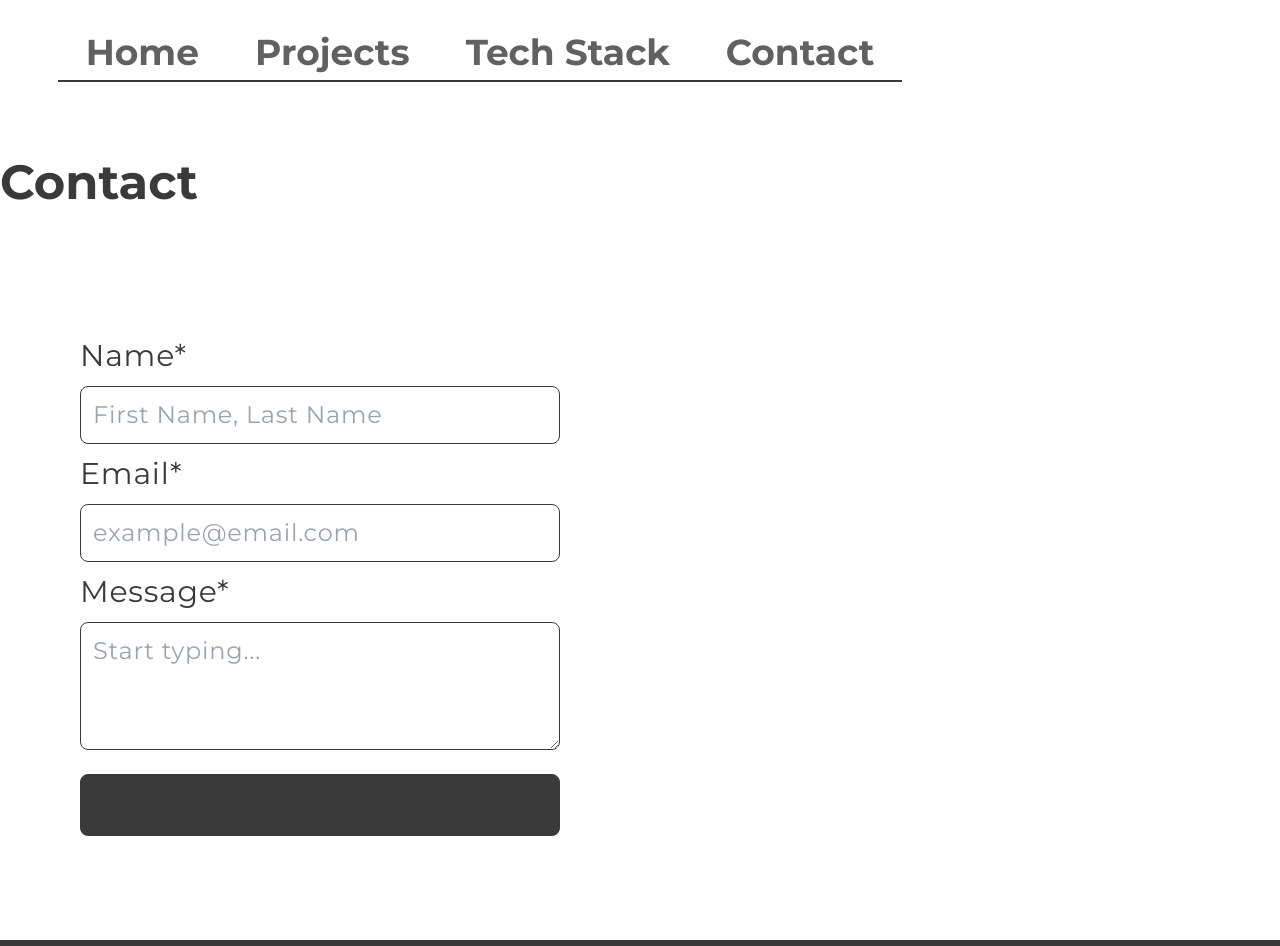
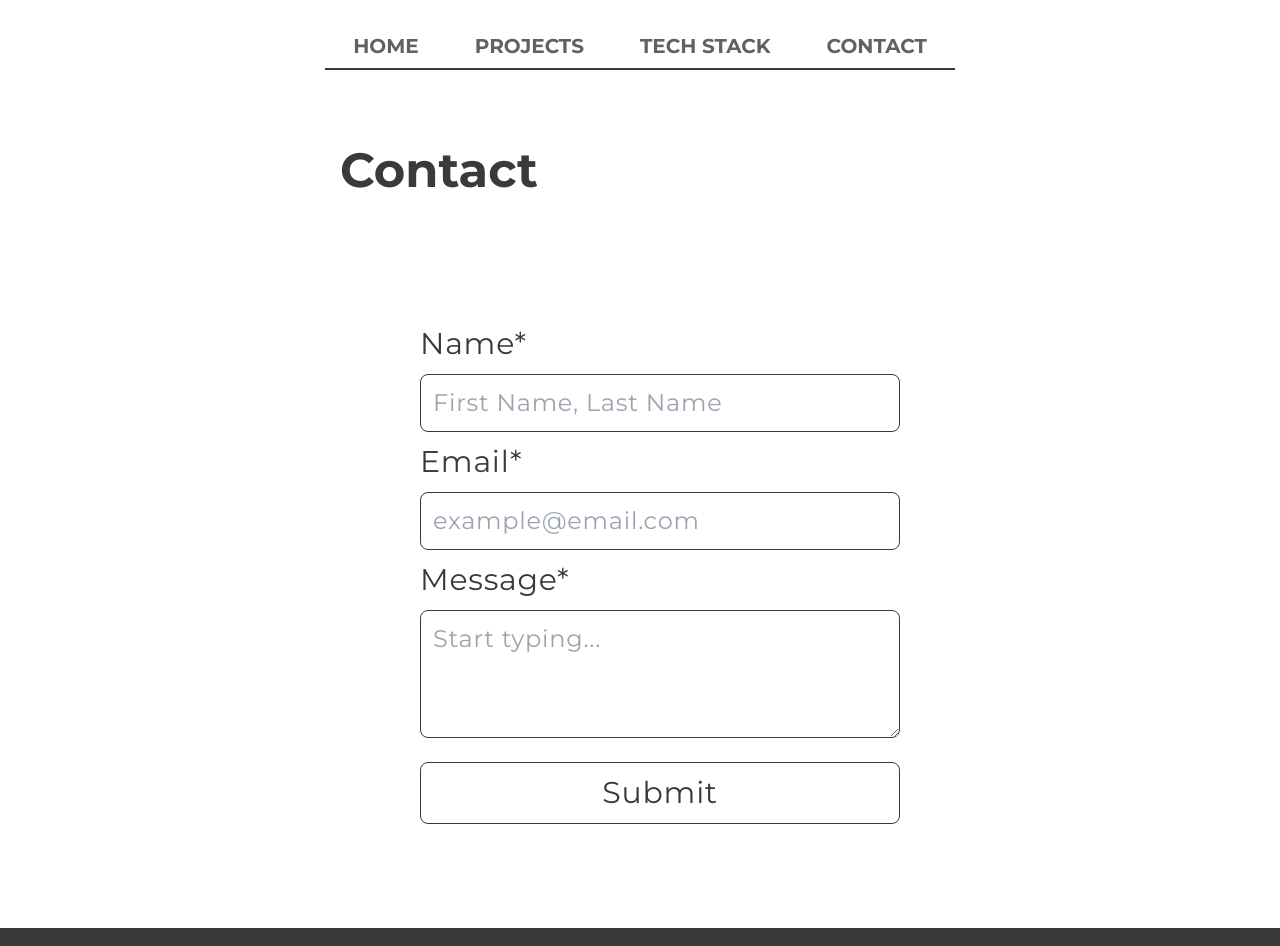
Before and after one commit to vitaliiptp/portfolio, a Next.js app: page /contact in a window 1280 px wide. Shown: the top 946 px of the page. Built offline with nearby package versions, Linux system fonts and the light colour scheme.

Commit message:
-updated bg image on home page

```diff
--- a/components/Footer.tsx
+++ b/components/Footer.tsx
@@ -3,7 +3,7 @@ import React from 'react';
 
 const Footer = () => {
     return (
-        <div className="w-full bg-dark-grey py-5">
+        <div className="w-full bg-grey py-5">
             <footer className="flex items-center justify-center">
                 <div className="flex justify-center">
                     <a href="https://github.com/vitaliiptp" target="_blank" rel="noopener noreferrer" >
--- a/components/Hamburger.tsx
+++ b/components/Hamburger.tsx
@@ -14,11 +14,11 @@ const Hamburger = ({active, setActive}: HamburgerProps) => {
     setActive(!active);
   };
 
-  const genericHamburgerLine = `h-1 w-6 my-0.5 rounded-full bg-erin transition ease transform duration-300`;
+  const genericHamburgerLine = `h-1 w-6 my-0.5 rounded-full bg-grey transition ease transform duration-300`;
 
   return (
     <button
-      className="flex flex-col justify-center items-center p-1 border-2 border-erin rounded group"
+      className="flex flex-col justify-center items-center p-1 border-2 border-grey rounded group"
       onClick={handleClick}
     >
       <div
--- a/components/Layout.tsx
+++ b/components/Layout.tsx
@@ -9,7 +9,7 @@ interface LayoutProps {
 const Layout = ({ children }: LayoutProps) => {
   return (
     <div>
-      <div>
+      <div className="flex flex-col items-center">
         <Navbar />
         <main>{children}</main>
         <Footer />
--- a/components/Navbar.tsx
+++ b/components/Navbar.tsx
@@ -6,8 +6,8 @@ const Navbar = () => {
   const [active, setActive] = useState(false);
 
   return (
-    <header className="sticky top-0 bg-grey lg:w-3/4">
-      <nav className="flex flex-col items-end py-3 sm:items-center text-b-xl sm:pr-0">
+    <header className="sticky top-0 w-full bg-white">
+      <nav className="flex flex-col items-end py-3 sm:items-center text-b sm:pr-0">
         <div className="py-3 sm:hidden">
           <Hamburger active={active} setActive={setActive} />
         </div>
@@ -20,25 +20,25 @@ const Navbar = () => {
             <Link href="/">
               <a className="pt-3 opacity-80 sm:py-0 sm:px-7 sm:py-2 hover:opacity-100 focus:border-b-4 focus:opacity-100"
               onClick={() => setActive(!active)}>
-                Home
+                HOME
               </a>
             </Link>
             <Link href="/projects">
               <a className="pt-3 opacity-80 sm:py-0 sm:px-7 sm:py-2 hover:opacity-100 focus:border-b-4 focus:opacity-100"
                  onClick={() => setActive(!active)}>
-                Projects
+                PROJECTS
               </a>
             </Link>
             <Link href="/technologies">
               <a className="pt-3 opacity-80 sm:py-0 sm:px-7 sm:py-2 hover:opacity-100 focus:border-b-4 focus:opacity-100"
                  onClick={() => setActive(!active)}>
-                Tech Stack
+                TECH STACK
               </a>
             </Link>
             <Link href="/contact">
               <a className="pt-3 opacity-80 sm:py-0 sm:px-7 sm:py-2 hover:opacity-100 focus:border-b-4 focus:opacity-100"
                  onClick={() => setActive(!active)}>
-                Contact
+                CONTACT
               </a>
             </Link>
           </div>
--- a/pages/index.tsx
+++ b/pages/index.tsx
@@ -2,20 +2,13 @@ import React from "react";
 
 const Home = () => {
   return (
-      <div>
-          <div className="flex, min-h-screen">
-              <div className="relative">
-                  <div>
-                      <img src='/assets/home-bgnd.png' alt="home-background" />
-                  </div>
-                  <div className="absolute bottom-0 left-0 h-48 w-auto bg-yellow">Hey, I'm Vitalii Potapenko and I love creating web applications</div>
-              </div>
-          </div>
-          <div>
-              <div></div>
-              <div></div>
-          </div>
+    <div className="bg-grey w-full">
+      <div className="min-h-screen bg-home">
+        <p className="h-48 w-auto text-b-xl bg-white">
+          Hey, I'm Vitalii and I love creating web applications
+        </p>
       </div>
+    </div>
     // <div className="flex, min-h-screen py-16 text-b-xl">
     //     <div className="text-center text-8xl font-normal">VITALII POTAPENKO</div>
     //     <div className="pt-48 text-5xl text-left">My journey so far...</div>
--- a/styles/globals.css
+++ b/styles/globals.css
@@ -9,14 +9,14 @@
 
     /* Fonts (b = bold, n = normal) */
     .text-b-xl {
-        @apply font-bold text-4xl text-dark-grey;
+        @apply font-bold text-4xl text-grey;
     }
     .text-b {
-        @apply font-bold text-2xl text-dark-grey;
+        @apply font-bold text-xl text-grey;
     }
 
     .text-n {
-        @apply font-normal text-2xl text-dark-grey;
+        @apply font-normal text-2xl text-grey;
     }
 }
 
--- a/tailwind.config.js
+++ b/tailwind.config.js
@@ -7,6 +7,9 @@ module.exports = {
   ],
   theme: {
     extend: {
+      backgroundImage: {
+        "home": "url('/assets/home-bg.png')",
+      },
       fontFamily: {
         primary: ["Montserrat", ...defaultTheme.fontFamily.sans],
       },
@@ -28,7 +31,7 @@ module.exports = {
       // 'erin': '#33ff33',
       'white': 'rgb(255,255,255)',
       // 'light-grey': 'rgb(65,65,65)',
-      'dark-grey': 'rgb(58,58,58)',
+      'grey': 'rgb(58,58,58)',
       // 'yellow-green': '#00BA00',
       // 'yellow-green_opacity': 'rgba(0,186,0,0.47)',
       // 'tea-green': '#C7FFC7',
```
Also changed, not shown: 1 other file (tests, documents, lock files or other folders).
